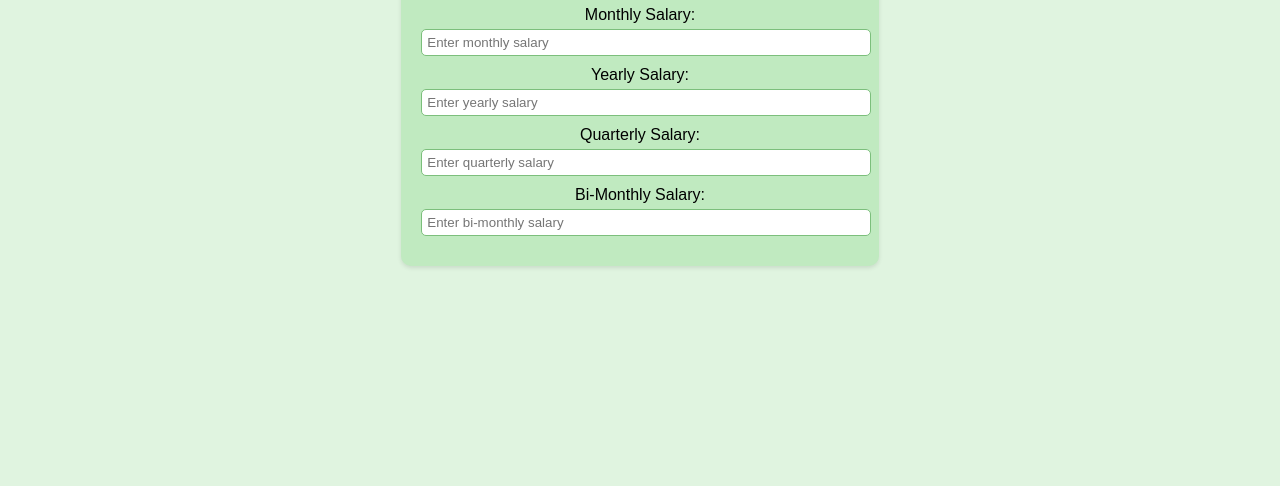
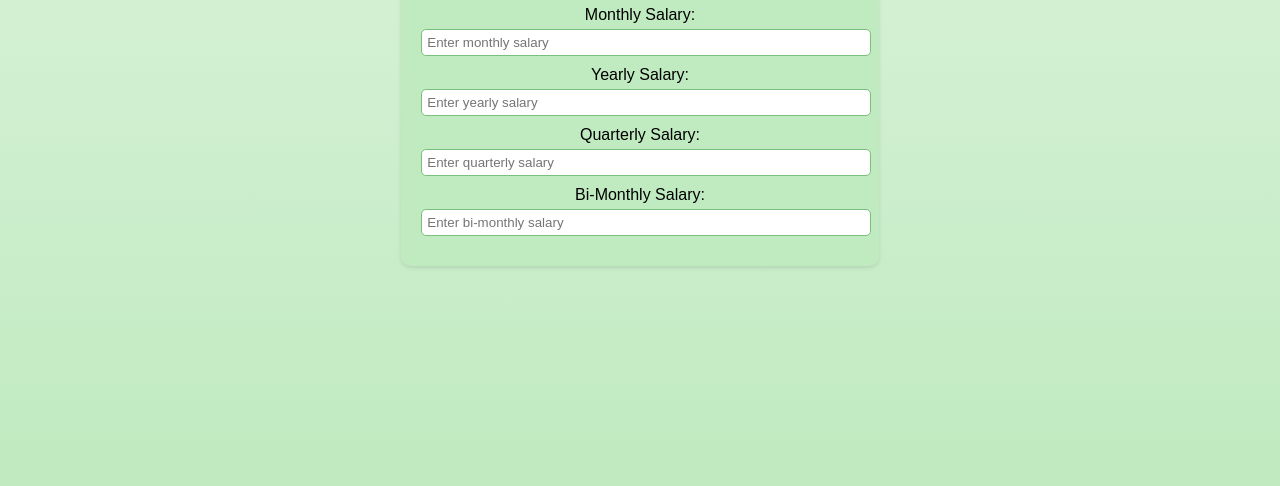
Before and after one commit to hmenorjr/salary-converter, a plain HTML site: page index.html in a window 1280 px wide. Shown: the part 314-800 px from the top of the page. Drawn offline with Linux system fonts and the light colour scheme.

Commit message:
Make bg color gradient green

```diff
--- a/style.css
+++ b/style.css
@@ -1,6 +1,6 @@
 body {
   font-family: Arial, sans-serif;
-  background-color: #e0f4e0;
+  background: linear-gradient(to bottom, #e0f4e0, #c0eac0);
   margin: 0;
   padding: 0;
   display: flex;
```
